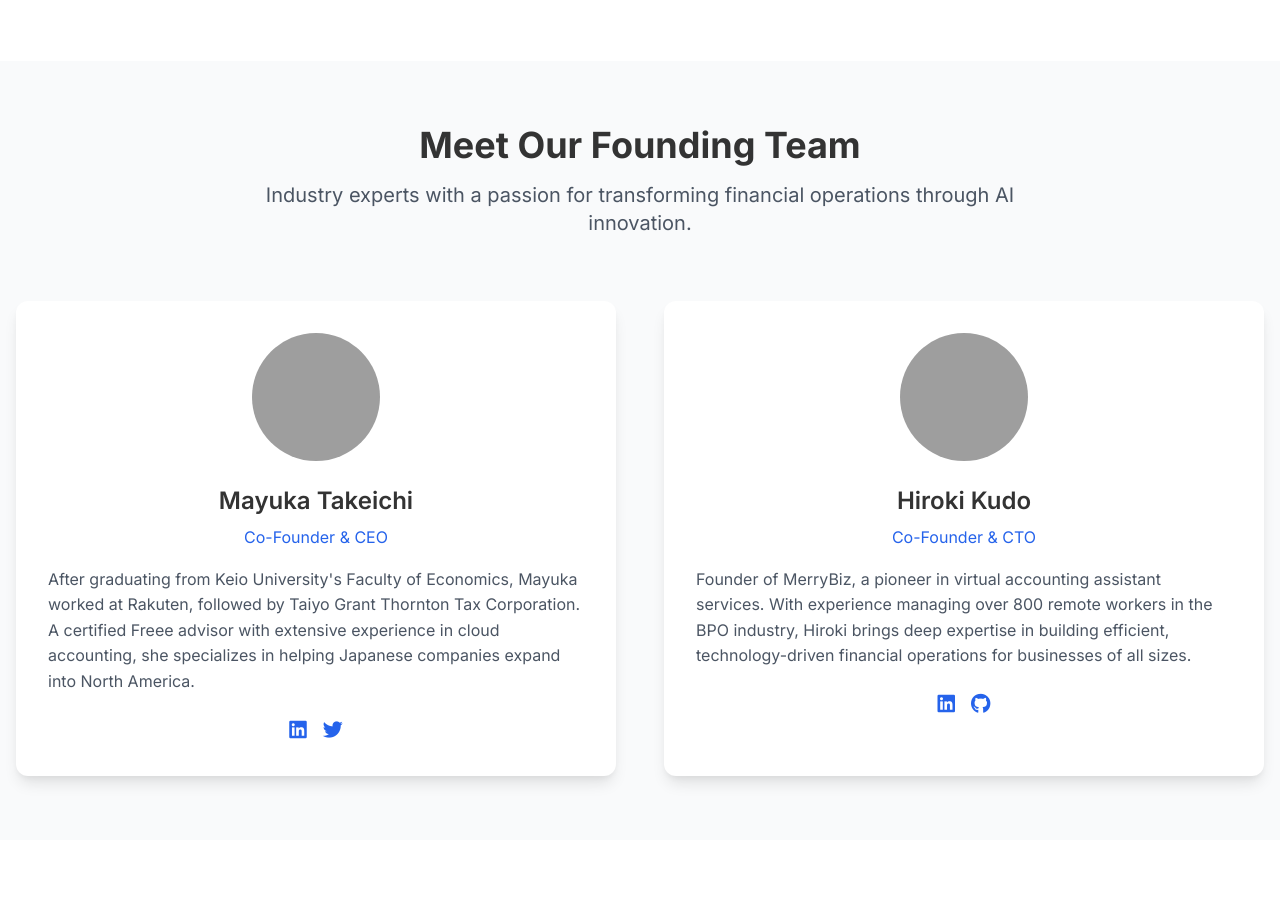
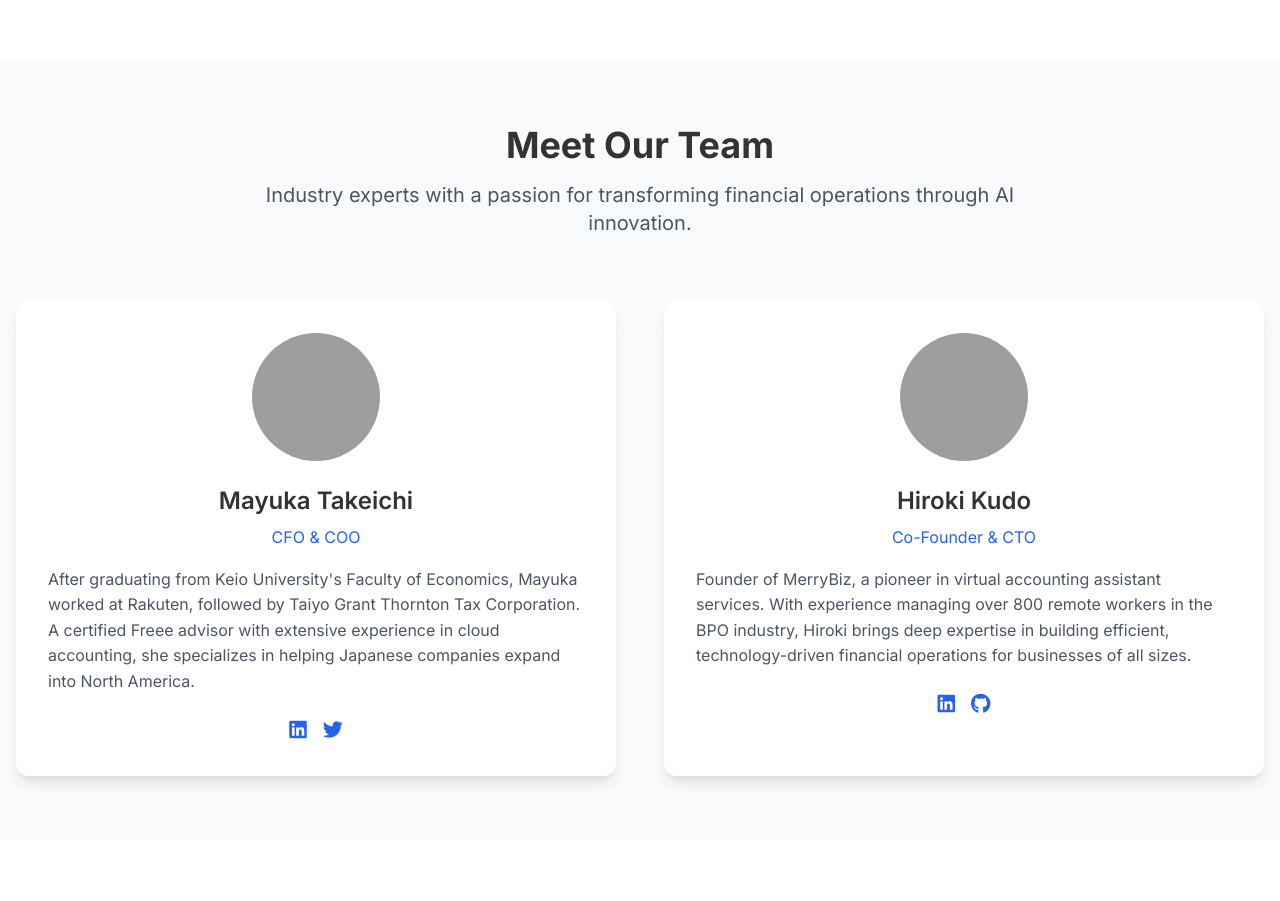
Before and after one commit to Mayukasan/wrapupco, a plain HTML site: page index.html in a window 1280 px wide. Shown: the part 3210-4111 px from the top of the page. Drawn offline with nearby package versions, Linux system fonts and the light colour scheme; grey boxes are pictures that could not be loaded.

Commit message:
Update index.html

```diff
--- a/index.html
+++ b/index.html
@@ -480,11 +480,11 @@
         </div>
     </section>
 
-    <!-- Founding Team -->
+    <!-- Team -->
     <section id="about-us" class="py-16 bg-gray-50">
         <div class="container mx-auto px-4">
             <div class="text-center mb-16">
-                <h2 class="text-3xl md:text-4xl font-bold mb-4">Meet Our Founding Team</h2>
+                <h2 class="text-3xl md:text-4xl font-bold mb-4">Meet Our Team</h2>
                 <p class="text-xl text-gray-600 max-w-3xl mx-auto">
                     Industry experts with a passion for transforming financial operations through AI innovation.
                 </p>
@@ -497,7 +497,7 @@
     <img src="https://wrapup.co.jp/wp-content/uploads/2025/05/1680918358853.jpeg" alt="Mayuka Takeichi" class="object-cover w-full h-full">
                         </div>
                         <h3 class="text-2xl font-semibold mb-2 text-center">Mayuka Takeichi</h3>
-                        <p class="text-blue-600 mb-4 text-center">Co-Founder & CEO</p>
+                        <p class="text-blue-600 mb-4 text-center">CFO & COO</p>
                         <p class="text-gray-600 mb-6">
                          After graduating from Keio University's Faculty of Economics, Mayuka worked at Rakuten, followed by Taiyo Grant Thornton Tax Corporation. A certified Freee advisor with extensive experience in cloud accounting, she specializes in helping Japanese companies expand into North America.                        </p>
                         <div class="flex justify-center space-x-4">
```
